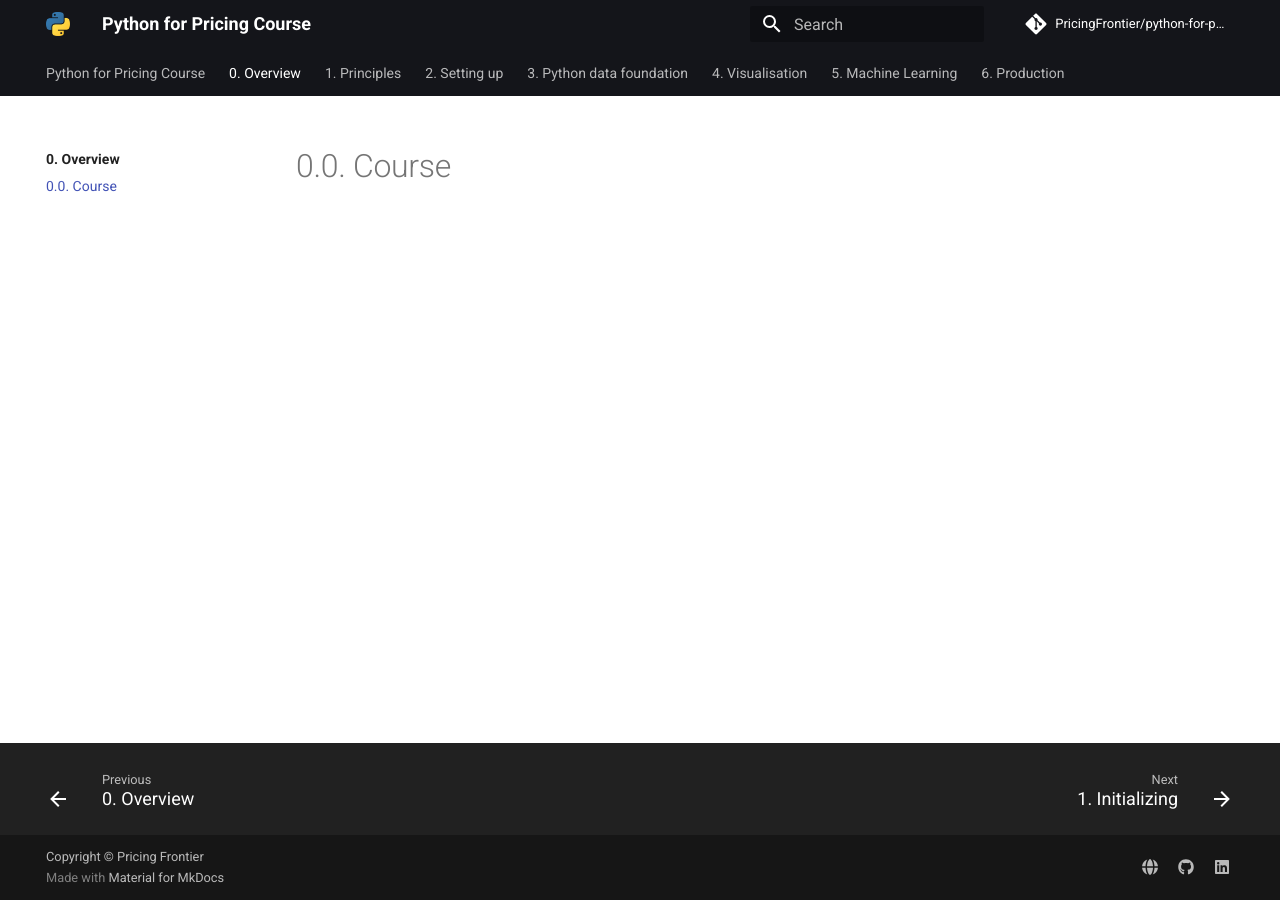
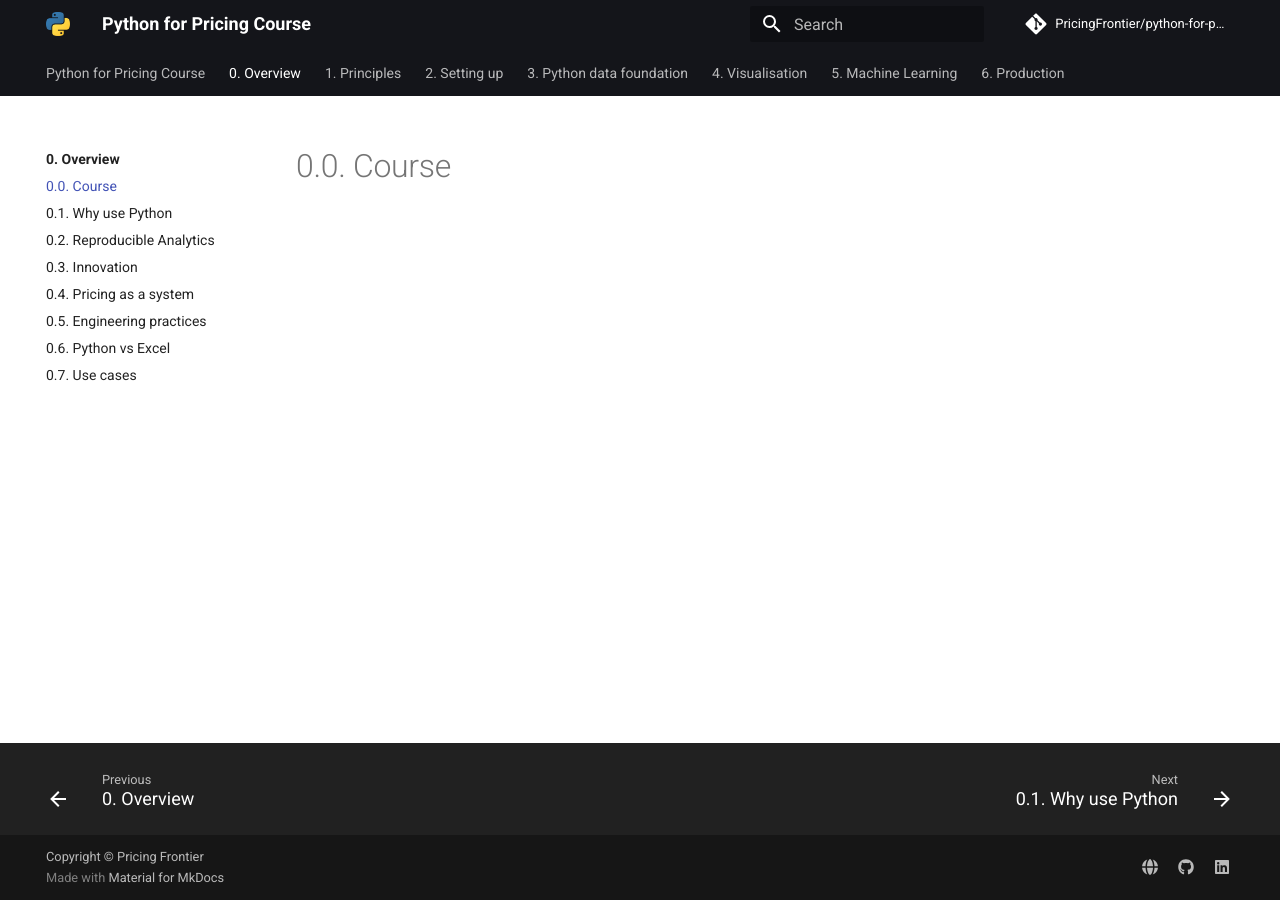
Before and after one commit to PricingFrontier/python-for-pricing-course, an MkDocs documentation site: the page built from docs/0. Overview/0.0. Course.md, in a window 1280 px wide. Built offline with MkDocs 1.6.1 and Material for MkDocs 9.7.7, drawn with Linux system fonts in a browser that asks for light colours; comment, search, counter and statistics services are not loaded.

Commit message:
Chapter Layout 0 and 1

```diff
--- /dev/null
+++ b/docs/0. Overview/0.1. Why use python.md
@@ -0,0 +1 @@
+# 0.1. Why use Python
--- /dev/null
+++ b/docs/0. Overview/0.2. Reproducible Analytics.md
@@ -0,0 +1 @@
+# 0.2. Reproducible Analytics
--- /dev/null
+++ b/docs/0. Overview/0.3. Innovation.md
@@ -0,0 +1 @@
+# 0.3. Innovation
--- /dev/null
+++ b/docs/0. Overview/0.4. Pricing as a system.md
@@ -0,0 +1 @@
+# 0.4. Pricing as a system
--- /dev/null
+++ b/docs/0. Overview/0.5. Engineering practices.md
@@ -0,0 +1 @@
+# 0.5. Engineering practices
--- /dev/null
+++ b/docs/0. Overview/0.6. Python vs Excel.md
@@ -0,0 +1 @@
+# 0.6. Python vs Excel
--- /dev/null
+++ b/docs/0. Overview/0.7. Use cases.md
@@ -0,0 +1 @@
+# 0.7. Use cases
--- a/docs/0. Overview/index.md
+++ b/docs/0. Overview/index.md
@@ -1 +1,10 @@
 # 0. Overview
+
+- **[0.0. Course](./0.0. Course.md)**:
+- **[0.1. ProjectsWhy use python](./0.1. Why use python.md)**:
+- **[0.2. Reproducible Analytics](./0.2. Reproducible Analytics.md)**:
+- **[0.3. Innovation](./0.3. Innovation.md)**:
+- **[0.4. Pricing as a system](./0.4. Pricing as a system.md)**:
+- **[0.5. Engineering practices](./0.5. Engineering practices.md)**:
+- **[0.6. Python vs Excel](./0.6. Python vs Excel.md)**:
+- **[0.7. Use cases](./0.7. Use cases.md)**:
--- /dev/null
+++ b/docs/1. Principles/1.1. Transparency.md
@@ -0,0 +1 @@
+# 1.2. Reproducibility
--- /dev/null
+++ b/docs/1. Principles/1.2. Reproducibility.md
@@ -0,0 +1 @@
+# 1.2. Reproducibility
--- /dev/null
+++ b/docs/1. Principles/1.3. Automation.md
@@ -0,0 +1 @@
+# 1.3. Automation
--- /dev/null
+++ b/docs/1. Principles/1.4. Modularity.md
@@ -0,0 +1 @@
+# 1.4. Modularity
--- /dev/null
+++ b/docs/1. Principles/1.5. Collaboration - Technical.md
@@ -0,0 +1 @@
+# 1.5. Collaboration - Technical
--- /dev/null
+++ b/docs/1. Principles/1.6. Collaboration - Non Technical.md
@@ -0,0 +1 @@
+# 1.6. Collaboration - Non Technical
```
Also changed, not shown: docs/index.md (+9 -5 lines).
